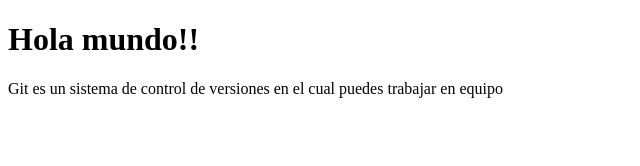
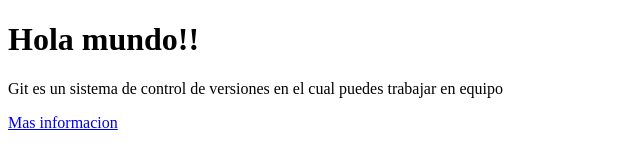
Before and after one commit to josue021/gitcurso, a plain HTML site: page index.html in a window 1280 px wide. Shown: the whole page, without its empty margins (0-640 px from the left). Drawn offline with Linux system fonts and the light colour scheme.

Commit message:
add unaa etiqueta a

```diff
--- a/index.html
+++ b/index.html
@@ -12,5 +12,6 @@
         Git es un sistema de control de versiones en el cual
         puedes trabajar en equipo
     </p>
+    <a href="#"> Mas informacion </a>
 </body>
 </html>
```
